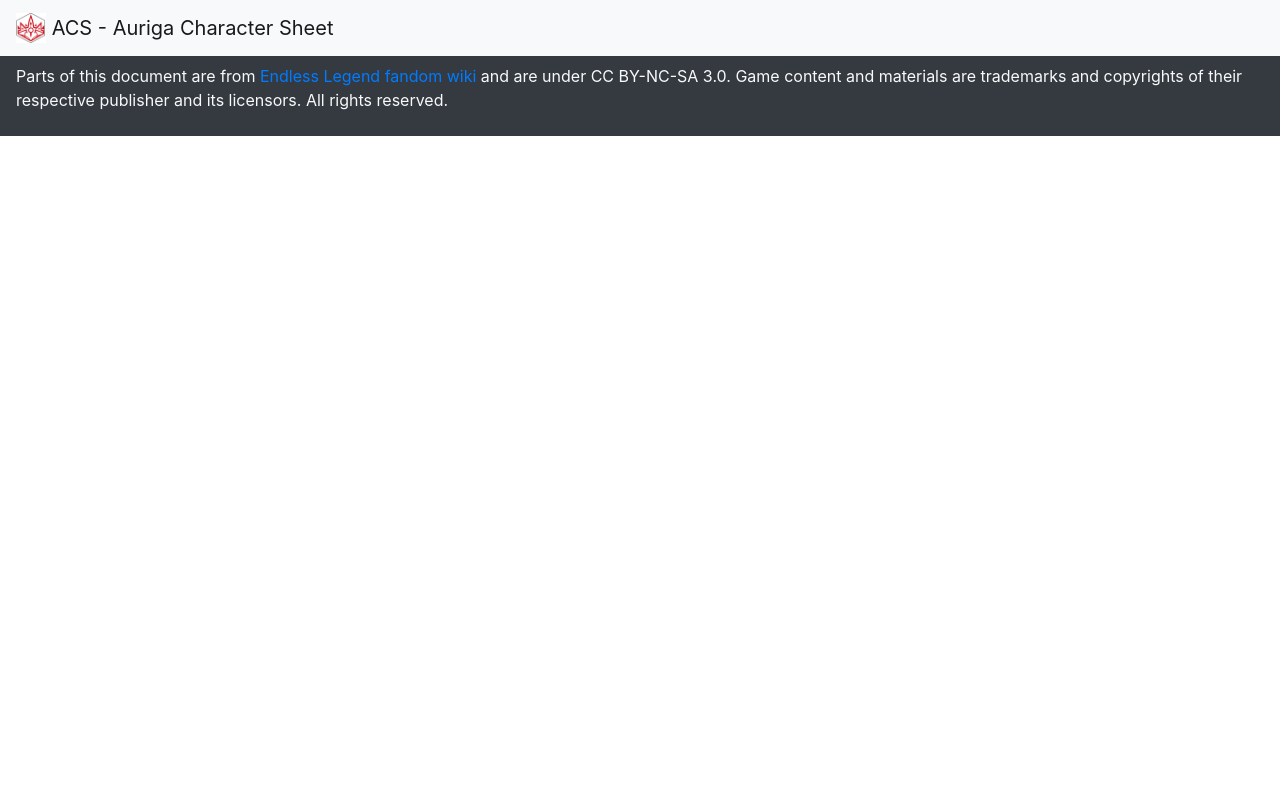
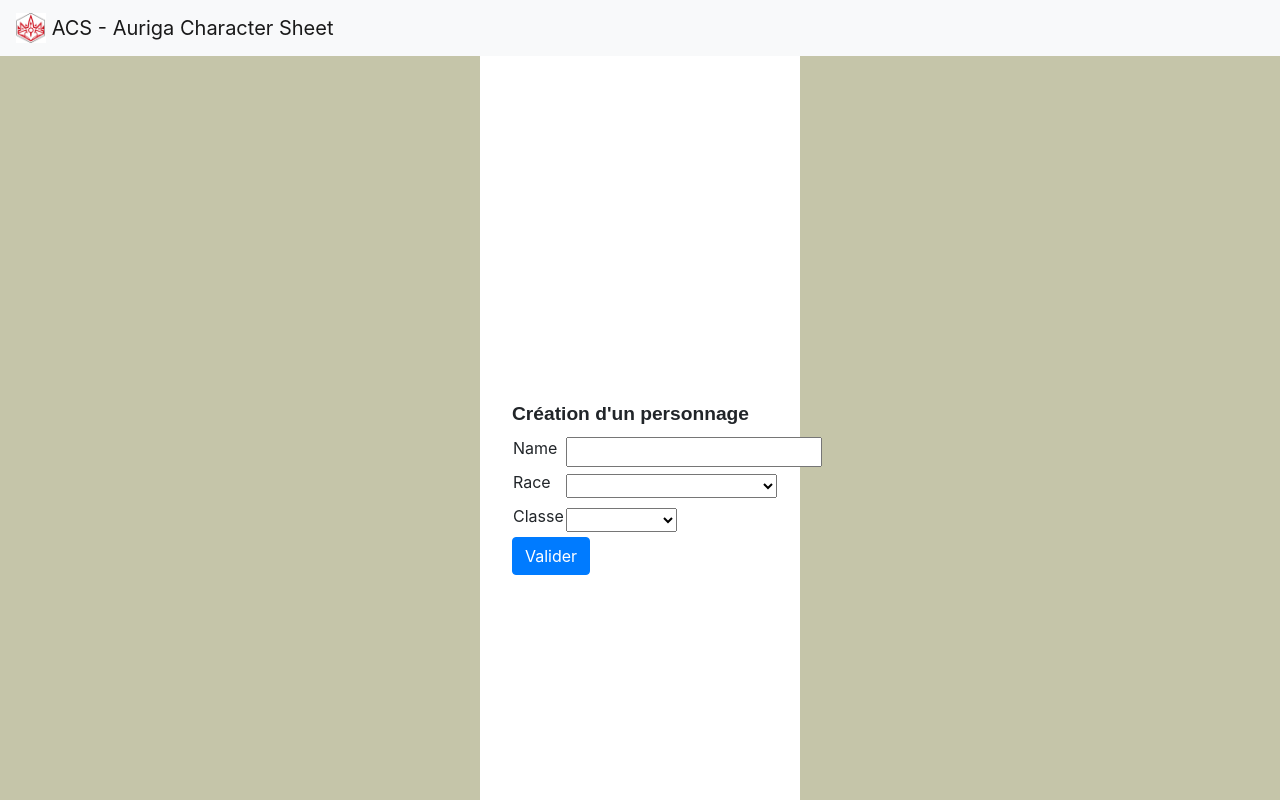
Before and after one commit to CMarichal/acs.github.io, an Angular app: page /create-character in a window 1280 px wide. Before the commit this address led to /. Shown: the top 800 px of the page. Built offline with nearby package versions, Linux system fonts and the light colour scheme.

Commit message:
Improving character creation

```diff
--- a/data/testCharacters.ts
+++ b/data/testCharacters.ts
@@ -180,6 +180,9 @@ export const testCharacters: Character[] = [
         inventory: [],
         weapons: [],
         armor: [],
-        capacities: []
+        capacities: [],
+        abilitiesCommon: [],
+        abilitiesJob: [],
+        abilitiesRace: []
     }
 ]
--- a/model/character.ts
+++ b/model/character.ts
@@ -4,6 +4,7 @@ import { ItemManagement } from "./item";
 import { HealthStatus, HealthStatuses } from "./healthStatus";
 import { Stats } from "./stats";
 import { Capacity } from "./capacities";
+import { Ability } from "./abilities";
 
 export class Character {
 
@@ -31,6 +32,10 @@ export class Character {
 
     capacities: Capacity[] = [];
 
+    abilitiesCommon: Ability[] = [];
+    abilitiesJob: Ability[] = [];
+    abilitiesRace: Ability[] = [];
+
     constructor(
         name: string,
         race: Race,
--- a/model/race.ts
+++ b/model/race.ts
@@ -87,6 +87,7 @@ export namespace Races {
     export const RacesList: Race[] = [
         RACE_VAULTERS,
         RACE_BROKEN_LORDS,
+        RACE_ARDENT_MAGES,
         RACE_DRAKKEN,
         RACE_FORGOTTENS,
         RACE_KAPAKU,
--- a/src/app/app-routing.module.ts
+++ b/src/app/app-routing.module.ts
@@ -2,11 +2,13 @@ import { NgModule } from '@angular/core';
 import { Routes, RouterModule } from '@angular/router';
 
 import { CharacterSheetComponent } from './components/character-sheet/character-sheet.component';
+import { CreateCharacterComponent } from './components/create-character/create-character.component';
 import { HomeComponent } from './components/home/home.component';
 
 
 const routes: Routes = [
   { path: '', component: HomeComponent},
+  { path: 'create-character', component: CreateCharacterComponent},
   { path: 'character-sheet/:id', component: CharacterSheetComponent}
 ];
 
--- a/src/app/app.module.ts
+++ b/src/app/app.module.ts
@@ -8,6 +8,7 @@ import { CharacterSheetComponent } from './components/character-sheet/character-
 import { HomeComponent } from './components/home/home.component';
 import { ModifierPipe } from './pipes/modifier.pipe';
 import { DisplayModifierPipe } from './pipes/display-modifier.pipe';
+import { CreateCharacterComponent } from './components/create-character/create-character.component';
 
 @NgModule({
   declarations: [
@@ -15,7 +16,8 @@ import { DisplayModifierPipe } from './pipes/display-modifier.pipe';
     CharacterSheetComponent,
     HomeComponent,
     ModifierPipe,
-    DisplayModifierPipe
+    DisplayModifierPipe,
+    CreateCharacterComponent
   ],
   imports: [
     BrowserModule,
--- a/src/app/components/character-sheet/character-sheet.component.html
+++ b/src/app/components/character-sheet/character-sheet.component.html
@@ -41,15 +41,7 @@
                         <span class="info info__race">Race </span>
                     </td>
                     <td>
-                        <span *ngIf="!editMode; else elseBlockRace">
-                            {{character.race.name}}
-                        </span>
-                        <ng-template #elseBlockRace>
-                            <label for="race"></label>
-                            <select name="race" [(ngModel)]="character.race" id="race">
-                                <option *ngFor="let race of racesList" [ngValue]="race">{{race.name}}</option>
-                            </select>
-                        </ng-template>
+                        {{character.race.name}}
                     </td>
                 </tr>
             </tbody>
--- a/src/app/components/character-sheet/character-sheet.component.ts
+++ b/src/app/components/character-sheet/character-sheet.component.ts
@@ -19,8 +19,6 @@ export class CharacterSheetComponent implements OnInit {
 
   character: Character; // character to display
 
-  racesList: Race[]; //used in the dropdown menu
-  jobsList: Job[];
   materialList: ItemManagement.Material[];
   abilitiesCommonsList: Ability[];
 
@@ -39,8 +37,6 @@ export class CharacterSheetComponent implements OnInit {
 
     this.character = this.characterSheetManagementService.getCharacterSheet(characterId);
 
-    this.racesList = this.rulesService.getRacesList();
-    this.jobsList = this.rulesService.getJobsList();
     this.materialList = this.rulesService.getMaterialsList();
     this.abilitiesCommonsList = this.rulesService.getAbilitiesCommonsList();
   }
--- /dev/null
+++ b/src/app/components/create-character/create-character.component.css
@@ -0,0 +1,23 @@
+
+.create-menu
+{
+    width: 100%;
+    max-width: 20em;
+    margin: auto;
+    padding: auto;
+    padding-top: 27%;
+    padding-bottom: 27%;
+    padding-left: 2em;
+    padding-right: 2em;
+
+
+    background-color: white;
+}
+
+.create-title
+{
+    font-size: larger;
+    font-weight: bold;
+    font-family: Arial, Helvetica, sans-serif;
+    font-style: normal;
+}
--- /dev/null
+++ b/src/app/components/create-character/create-character.component.html
@@ -0,0 +1,42 @@
+
+<div class="container create-menu">
+    <h1 class="create-title">Création d'un personnage</h1>
+    <table>
+        <thead>
+            <td></td>
+            <td></td>
+        </thead>
+        <tbody>
+            <tr>
+                <td>
+                    <label for="name">Name</label>
+                </td>
+                <td>
+                    <input id="name" [(ngModel)]="characterName">
+                </td>
+            </tr>
+            <tr>
+                <td>
+                    <label for="race">Race</label>
+                </td>
+                <td>
+                    <select name="race" [(ngModel)]="characterRace" id="race">
+                        <option *ngFor="let race of racesList" [ngValue]="race">{{race.name}}</option>
+                    </select>
+                </td>
+            </tr>
+            <tr>
+                <td>
+                    <label for="job">Classe</label>
+                </td>
+                <td>
+                    <select name="job" [(ngModel)]="characterJob" id="job">
+                        <option *ngFor="let job of jobsList" [ngValue]="job">{{job.name}}</option>
+                    </select>
+                </td>
+            </tr>
+        </tbody>
+    </table>
+    <button class="btn btn-primary" (click)="onClickValidateButton()">Valider</button>
+
+</div>
--- /dev/null
+++ b/src/app/components/create-character/create-character.component.ts
@@ -0,0 +1,41 @@
+import { Component, OnInit } from '@angular/core';
+import { ActivatedRoute, Router } from '@angular/router';
+import { Job } from 'model/job';
+import { Race } from 'model/race';
+import { CharacterSheetManagementService } from 'src/app/services/character-sheet-management.service';
+import { RulesService } from 'src/app/services/rules.service';
+
+@Component({
+  selector: 'app-create-character',
+  templateUrl: './create-character.component.html',
+  styleUrls: ['./create-character.component.css']
+})
+export class CreateCharacterComponent implements OnInit {
+
+  racesList: Race[]; //used in the dropdown menu
+  jobsList: Job[];
+
+  characterName: string ="";
+  characterJob: Job;
+  characterRace: Race;
+
+  constructor(
+    private characterSheetManagementService: CharacterSheetManagementService,
+    private rulesService: RulesService,
+    private router: Router
+  ) { }
+
+  ngOnInit(): void {
+    this.racesList = this.rulesService.getRacesList();
+    this.jobsList = this.rulesService.getJobsList();
+  }
+
+  onClickValidateButton() {
+    var newCharacter = this.characterSheetManagementService.createCharacter(
+                            this.characterName,
+                            this.characterRace,
+                            this.characterJob);
+    this.router.navigate(['character-sheet', newCharacter.id]);
+  }
+
+}
--- a/src/app/components/home/home.component.ts
+++ b/src/app/components/home/home.component.ts
@@ -1,4 +1,5 @@
 import { Component, OnInit } from '@angular/core';
+import { Router } from '@angular/router';
 import { Character } from 'model/character';
 import { CharacterSheetManagementService } from '../../services/character-sheet-management.service';
 
@@ -13,6 +14,7 @@ export class HomeComponent implements OnInit {
 
   constructor(
     private characterSheetManagementService: CharacterSheetManagementService,
+    private router: Router
   ) { }
 
   ngOnInit(): void {
@@ -33,13 +35,14 @@ export class HomeComponent implements OnInit {
               var contents = e.target.result;
               var character: Character = JSON.parse(contents.toString());
               this.characterSheetManagementService.importCharacterSheet(character);
+              this.router.navigate(['character-sheet', character.id]);
           };
           readFile.readAsText(this.uploadedFile);
       }
   }
 
   onClickCreateButton() {
-    this.characterSheetManagementService.createCharacter();
+    this.router.navigate(['create-character']);
   }
 
 
```
Also changed, not shown: src/app/services/character-sheet-management.service.ts (+5 -9 lines), 1 other file (tests, documents, lock files or other folders).
